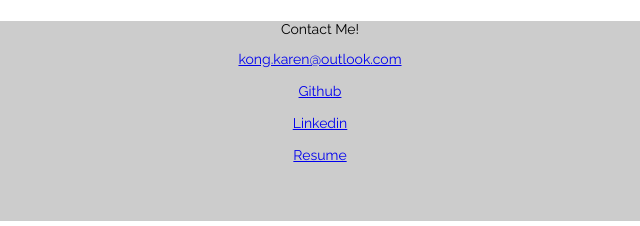
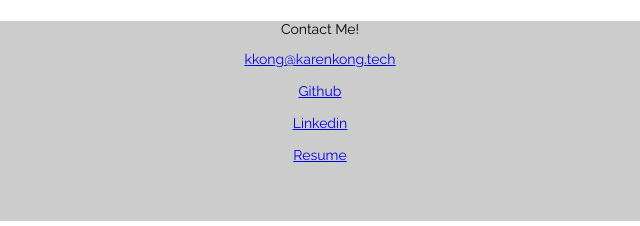
Before and after one commit to kkong006/kkong006.github.io, a plain HTML site: page index.html in a window 1280 px wide. Shown: the part 4141-4367 px from the top of the page, 320-960 px from the left. Drawn offline with Linux system fonts and the light colour scheme; a web font is replaced by a local one.

Commit message:
Update info

```diff
--- a/index.html
+++ b/index.html
@@ -328,7 +328,7 @@
         <!--Footer-->
         <footer id="footer">
             <p>Contact Me!</p>
-            <a href="mailto:kkong@karenkong.tech?Subject=Recruiting" target="_blank">kong.karen@outlook.com</a> <br><br>
+            <a href="mailto:kkong@karenkong.tech?Subject=Recruiting" target="_blank">kkong@karenkong.tech</a> <br><br>
             <a href="https://github.com/kkong006" target="_blank">Github</a> <br><br>
             <a href="https://www.linkedin.com/in/kkong006" target="_blank">Linkedin</a> <br><br>
             <a href="files/kong_karen_resume.pdf" target="_blank">Resume</a>
```
